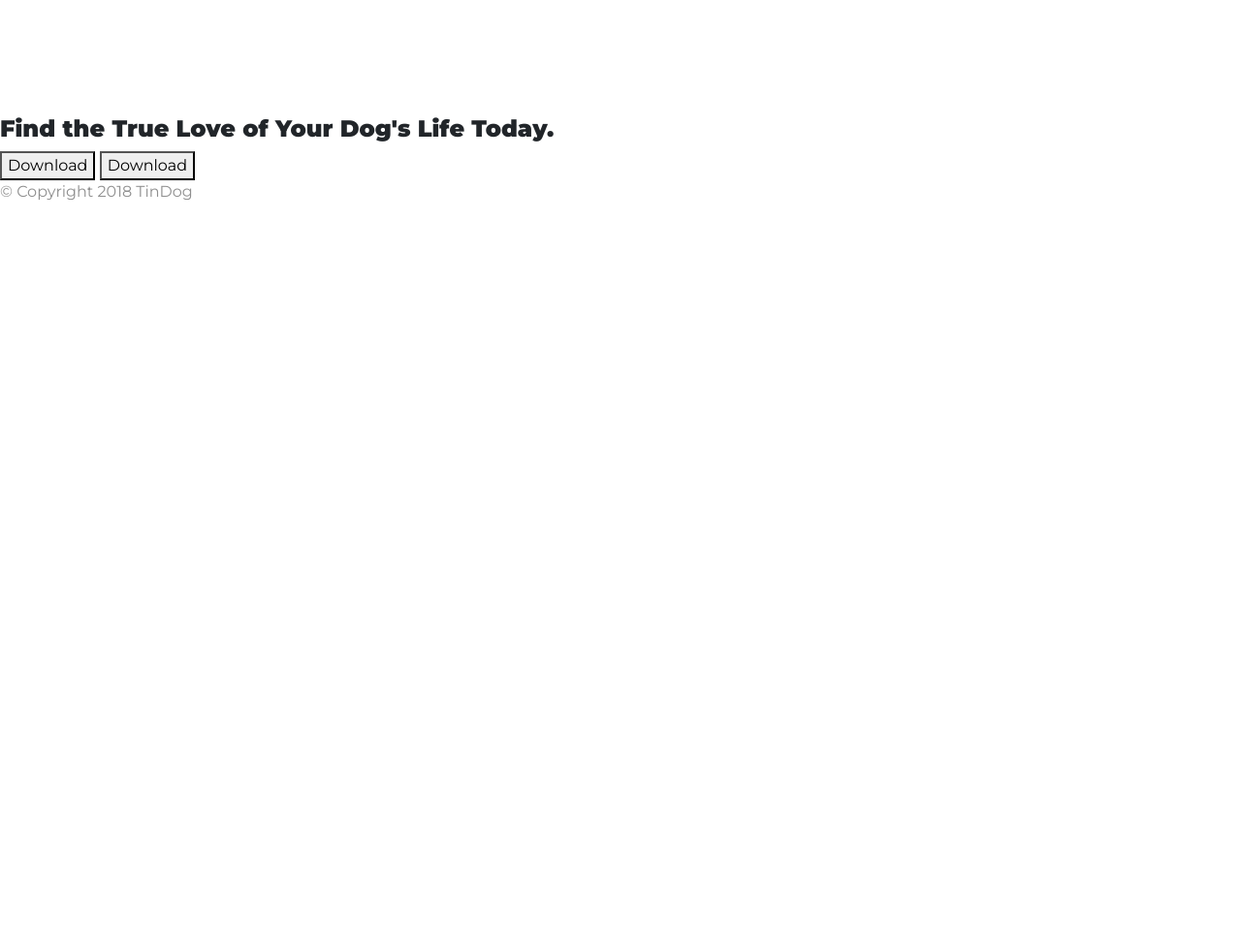
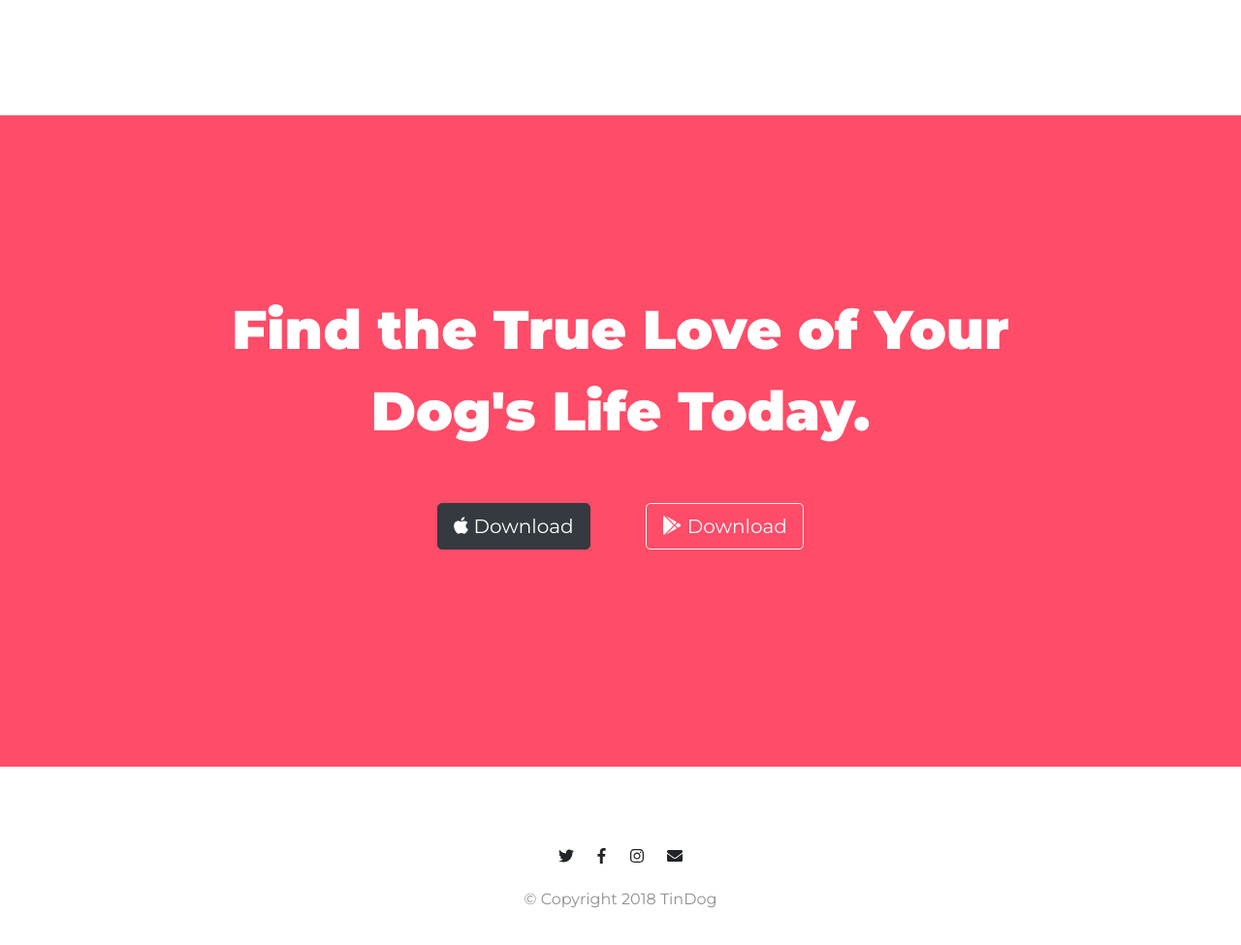
Before and after one commit to KrastoVilkas/tindog, a plain HTML site: page index.html in a window 1280 px wide. Shown: the part 2399-3374 px from the top of the page at 97% size. Before the commit the page ends 2625 px from the top, so only its background shows below. Drawn offline with nearby package versions, Linux system fonts and the light colour scheme.

Commit message:
99% frontend commit

```diff
--- a/css/styles.css
+++ b/css/styles.css
@@ -30,9 +30,10 @@ p {
   color: #8f8f8f;
 }
 
-.container-fluid{
+.container-fluid {
   padding: 3% 5% 2%;
 }
+
 /* Navigation Bar */
 .navbar {
   padding-bottom: 4.5rem;
@@ -66,7 +67,6 @@ p {
   position: absolute;
 }
 
-
 /* Feaures Section */
 #features {
   padding: 7% 15%;
@@ -93,25 +93,24 @@ p {
   position: relative;
 }
 
-
 .testimonial-image {
   border-radius: 50%;
   width: 10%;
   margin: 20px;
 }
 
-.carousel-item{
-    padding: 7% 15%;
+.carousel-item {
+  padding: 7% 15%;
 }
 
 /* Press Section */
-#press{
+#press {
   background-color: #ef8172;
   text-align: center;
   padding-bottom: 3%;
 }
 
-.press-logo{
+.press-logo {
   width: 15%;
   margin: 20px 20px 40px;
 }
@@ -122,13 +121,50 @@ p {
   padding: 100px;
 }
 
-.price-col{
+.price-col {
   padding: 3% 2%;
 }
 
-@media (max-width: 1028px){
-  .title-image{
+
+/* Call to Action Section*/
+#cta{
+  background-color: #ff4c68;
+  text-align: center;
+  padding: 7% 15%;
+}
+
+#cta h3{
+  padding-top: 10%;
+  color: #fff;
+  font-family: "Montserrat";
+  font-weight: 900;
+  font-size: 3.5rem;
+  line-height: 1.5;
+}
+
+/* Footer Section*/
+#footer{
+  background-color: #fff;
+  text-align: center;
+  padding: 5%;
+}
+
+ .footer-icons{
+   margin: 20px 10px;
+ }
+
+/* @media queries */
+
+@media (max-width: 1028px) {
+  .rotated-phone {
     position: static;
+    transform: rotate(0);
   }
 
+  #title {
+    text-align: center;
+  }
+  .first-h1{
+    padding: 0 15%;
+  }
 }
--- a/index.html
+++ b/index.html
@@ -34,13 +34,13 @@
         <div class="collape navbar-collapse" id="navbarTogglerDemo02">
           <ul class="navbar-nav ml-auto">
             <li class="nav-item">
-              <a class="nav-link" href="">Contact</a>
+              <a class="nav-link" href="#footer">Contact</a>
             </li>
             <li class="nav-item">
-              <a class="nav-link" href="">Pricing</a>
+              <a class="nav-link" href="#pricing">Pricing</a>
             </li>
             <li class="nav-item">
-              <a class="nav-link" href="">Download</a>
+              <a class="nav-link" href="#cta">Download</a>
             </li>
           </ul>
         </div>
@@ -50,8 +50,8 @@
       <div class="row">
         <div class="col-xl-6 col-lg-6">
           <h1 class="first-h1">Meet new and interesting dogs nearby.</h1>
-          <button type="button" class="btn btn-dark btn-lg pair-o-btns"><i class="fab fa-apple"></i> Download</button>
-          <button type="button" class="btn btn-outline-light btn-lg pair-o-btns"><i class="fab fa-google-play"></i> Download</button>
+          <button type="button" class="btn btn-dark btn-lg pair-o-btns"> <i class="fab fa-apple"></i> Download</button>
+          <button type="button" class="btn btn-outline-light btn-lg pair-o-btns"> <i class="fab fa-google-play"></i> Download</button>
         </div>
         <div class="col-xl-6 col-lg-6 phone-div">
           <img src="images/iphone6.png" alt="iphone-mockup" class="rotated-phone">
@@ -203,16 +203,20 @@
     <section id="cta">
 
       <h3>Find the True Love of Your Dog's Life Today.</h3>
-      <button type="button">Download</button>
-      <button type="button">Download</button>
-
+      <div>
+        <button type="button" class="btn btn-dark btn-lg pair-o-btns"> <i class="fab fa-apple"></i> Download</button>
+        <button type="button" class="btn btn-outline-light btn-lg pair-o-btns"> <i class="fab fa-google-play"></i> Download</button>
+      </div>
     </section>
 
 
     <!-- Footer -->
 
     <footer id="footer">
-
+      <i class="fab fa-twitter footer-icons"></i>
+      <i class="fab fa-facebook-f footer-icons"></i>
+      <i class="fab fa-instagram footer-icons"></i>
+      <i class="fas fa-envelope footer-icons"></i>
       <p>© Copyright 2018 TinDog</p>
 
     </footer>
```
Lines whose indentation alone changed are shown as unchanged.
